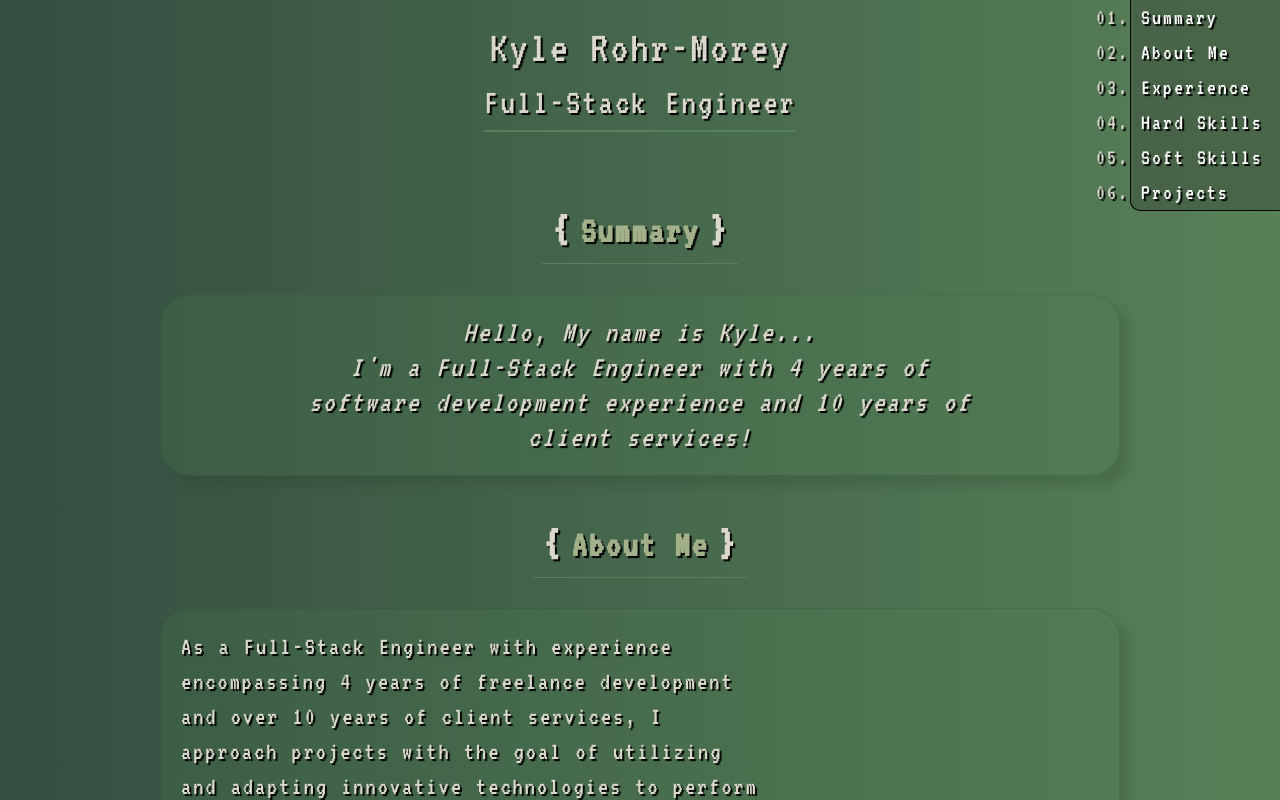
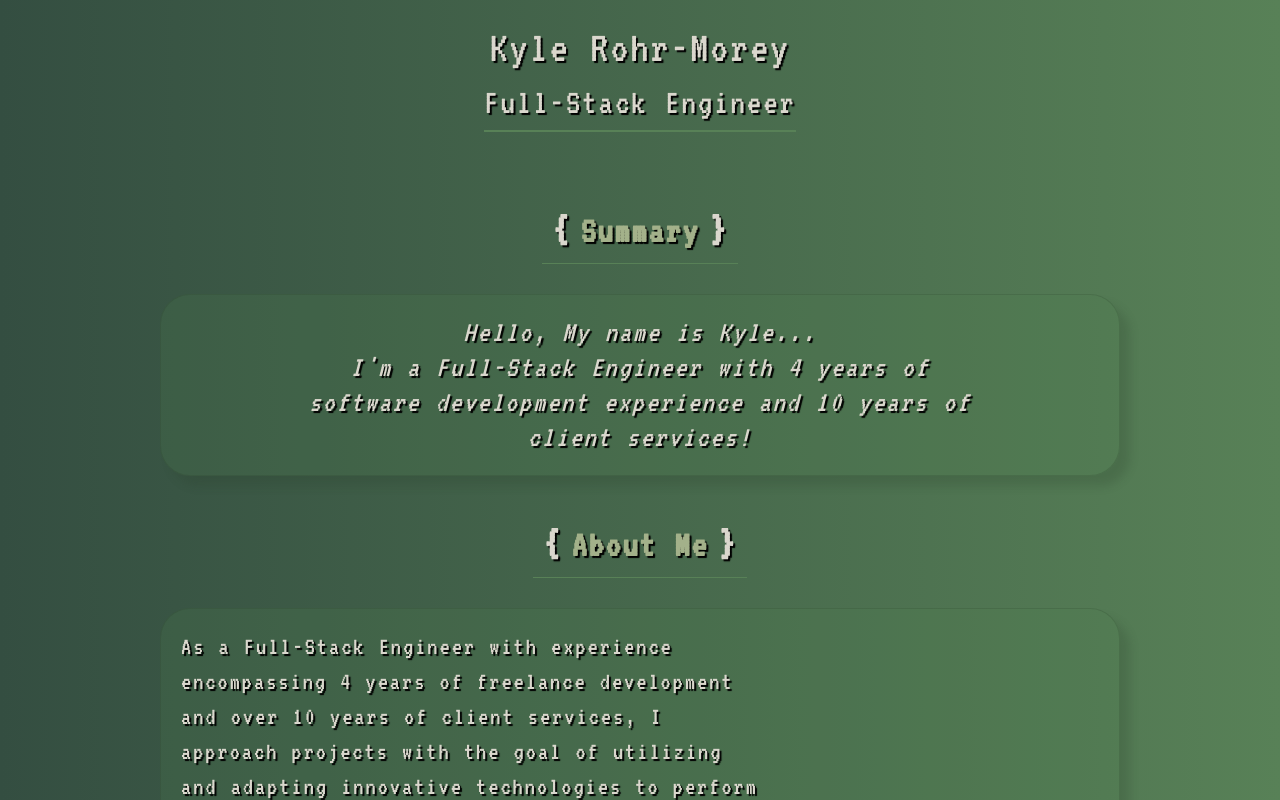
Before and after one commit to theGreatKyle1994/portfolio-v2, a React (Vite) app: page / in a window 1280 px wide. Shown: the top 800 px of the page. Built offline with nearby package versions, Linux system fonts and the light colour scheme.

Commit message:
changes to side menu

```diff
--- a/src/components/ui/PullOutMenu.css
+++ b/src/components/ui/PullOutMenu.css
@@ -5,7 +5,6 @@
   position: fixed;
   top: 0;
   right: 0;
-  width: 150px;
   padding-left: 10px;
   background-color: #2929294b;
   border-left: 1px solid black;
@@ -18,13 +17,22 @@
 
 .side-menu-link {
   font-size: 1.5em;
+  margin-right: 10px;
   list-style: decimal-leading-zero;
+}
+
+.side-menu-link a {
+  transition-duration: 100ms;
 }
 
 .side-menu-link a:link,
 .side-menu-link a:visited {
   color: white;
   text-decoration: none;
+}
+
+.side-menu-link a:hover {
+  color: lightgray;
 }
 
 @keyframes pull-menu-in {
@@ -35,3 +43,14 @@
     right: 0;
   }
 }
+
+@media (max-width: 1500px) {
+  #side-menu-container {
+    /* top: 0;
+    left: 0;
+    width: 100%;
+    justify-content: center;
+    align-items: center; */
+    display: none;
+  }
+}
--- a/src/components/ui/PullOutMenu.jsx
+++ b/src/components/ui/PullOutMenu.jsx
@@ -2,7 +2,8 @@ import "./PullOutMenu.css";
 
 const PullOutMenu = () => {
   return (
-    <ul id="side-menu-container">
+    <ul id={"side-menu-container"}>
+      <p className="side-menu-link">Quick Links</p>
       <li className="side-menu-link">
         <a href="#Summary">Summary</a>
       </li>
```
